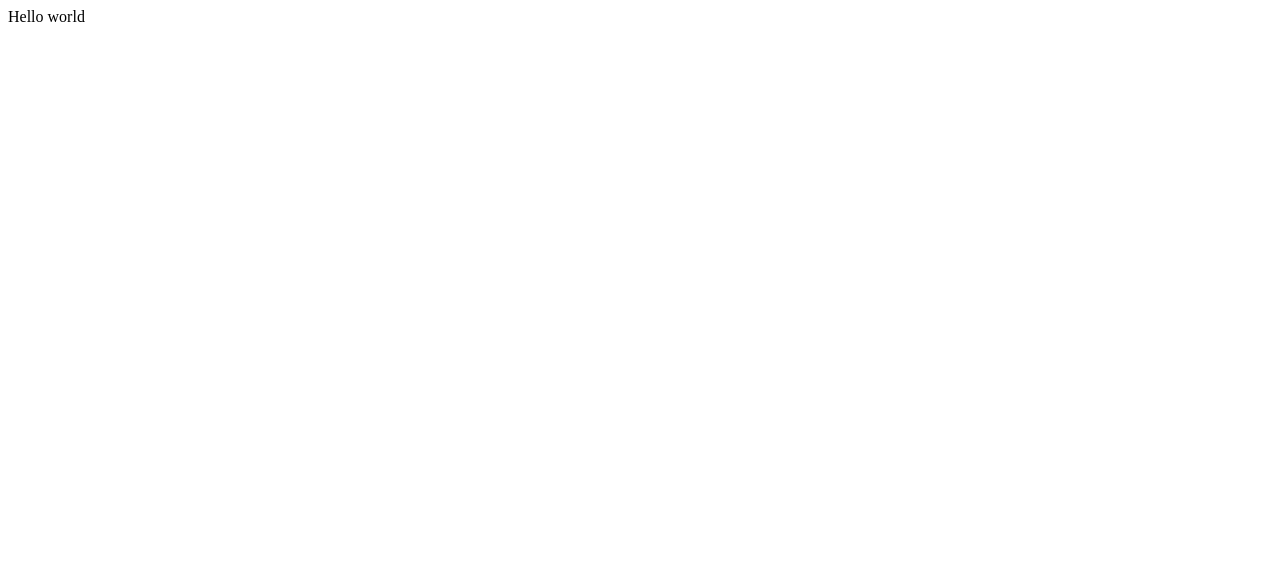
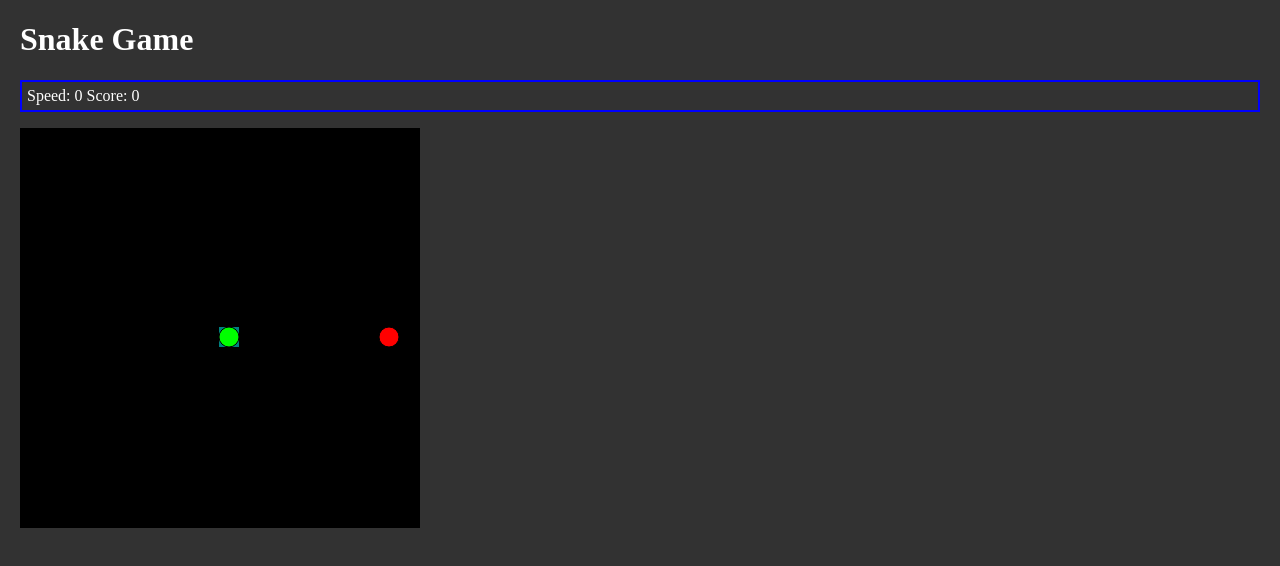
Before and after one commit to DarkRainX3/DarkRainX3.github.io, a plain HTML site: page index.html in a window 1280 px wide. Drawn offline with Linux system fonts and the light colour scheme.

Commit message:
Updated game

```diff
--- a/index.html
+++ b/index.html
@@ -1 +1,20 @@
-Hello world
+<!DOCTYPE html>
+<head>
+    <title>Welcome</title>
+    <style>
+        body {
+            margin: 20px;
+            background-color: rgb(50, 50, 50);
+        }
+        .output {
+            border-style: solid;
+            border-width: 2px;
+            border-color: blue;
+            padding: 5px;
+        }
+    </style>
+</head>
+<h1 style="color:white">Snake Game</h1>
+<p class="output" id="speedout" style="color:white">Speed:</p>
+<canvas id="gc" width="400" height="400"></canvas>
+<script src="snake.js"></script>
--- /dev/null
+++ b/snake.js
@@ -0,0 +1,143 @@
+window.onload = function() {
+    canv = document.getElementById("gc");
+    ctx = canv.getContext("2d");    //makes obj that has methods for drawing
+    // on canvas, "2d" has various shapes
+    document.addEventListener("keydown",keyPush);
+    //interval = setInterval(game,1000/speed);
+    setTimeout(game,200);
+    var speedout = document.getElementById('speed');
+}
+var speed = 5;  //snake speed
+xv = yv = 0;    // x,y velocity
+px=py=10;   //player position
+gs = 20;   //gridsize
+tc = 20;    //tile count
+ax = Math.floor(Math.random()*tc); // first food
+ay = Math.floor(Math.random()*tc);
+trail = []; //snake position
+tail = 3;   //lenght of snake
+var score = 0;
+function game() {
+    setTimeout(game,1000/speed);
+    px+=xv;
+    py+=yv;
+    if(px<0) {
+        px=tc-1;
+    }
+    if(px>tc-1) {
+        px = 0;
+    }
+    if(py<0) {
+        py=tc-1;
+    }
+    if(py>tc-1) {
+        py = 0;
+    }
+    ctx.fillStyle="black";
+    ctx.fillRect(0,0,canv.width,canv.height);
+
+    ctx.fillStyle="teal";
+    for (var i = 1; i<trail.length; i++) {
+        ctx.fillRect(trail[i].x*gs-1,trail[i].y*gs-1,gs,gs);
+        if(trail[i].x==px && trail[i].y==py){
+            tail = 3;
+            speed = 5;
+            score=xv=yv=0;
+            speedout.textContent = "Speed: "+(speed-5)+ " Score: "+  score;
+            // clearInterval(interval)
+            // interval = setInterval(game,1000/speed);
+        }
+    }
+    ctx.beginPath();
+    ctx.arc(px*gs+9,py*gs+9,10,0,2*Math.PI, false);
+    ctx.fillStyle="lime";
+    ctx.fill();
+    ctx.lineWidth = 0;
+    ctx.stroke();
+    trail.push({x:px,y:py});
+    while(trail.length>tail){
+        trail.shift();
+    }
+    if (ax==px && ay==py) {
+        tail++;
+        if (speed<=10)
+            speed++;
+        else
+            speed+=0.5;
+        score++;
+        //setTimeout(game,speed);
+        // clearInterval(interval)
+        // interval = setInterval(game,1000/speed);
+        speedout.textContent = "Speed: "+(speed-5)+ " Score: "+  score;
+        tempx = Math.floor(Math.random()*tc);
+        tempy = Math.floor(Math.random()*tc);
+        while (checkPos(tempx,tempy)==true){
+            tempx = Math.floor(Math.random()*tc);
+            tempy = Math.floor(Math.random()*tc);
+        }
+        ax=tempx;
+        ay=tempy;
+    }
+
+    ctx.beginPath();
+    ctx.arc(ax*gs+9,ay*gs+9,10,0,2*Math.PI, false);
+    ctx.fillStyle="red";
+    ctx.fill();
+    ctx.stroke();
+    //ctx.fillRect(ax*gs,ay*gs,gs-2,gs-2);
+}
+function checkPos(x,y) {
+    for (var i = 0; i<trail.length; i++){
+        if (trail[i].x==x && trail[i].y==y)
+            return true;
+    }
+    return false;
+}
+function keyPush(e) {
+    if (e.keyCode==37){
+        if(xv==1)
+            return;
+        xv=-1;yv=0;
+            return;
+    }
+    else if (e.keyCode==38){
+        if(yv==1)
+            return;
+        xv=0;yv=-1;
+            return;
+    }
+    else if (e.keyCode==39){
+        if(xv==-1)
+            return;
+        xv=1;yv=0;
+            return;
+    }
+    else if (e.keyCode==40){
+        if(yv==-1)
+            return;
+        xv=0;yv=1;
+            return;
+    }
+  // switch(e.keyCode) {
+  //   case 37:
+  //       if(xv==1)
+  //           break;
+  //       xv=-1;yv=0;
+  //       break;
+  //   case 38:
+  //       if(yv==1)
+  //           break;
+  //       xv=0;yv=-1;
+  //       break;
+  //   case 39:
+  //       if(xv==-1)
+  //           break;
+  //       xv=1;yv=0;
+  //       break;
+  //   case 40:
+  //       if(yv==-1)
+  //           break;
+  //       xv=0;yv=1;
+  //       break;
+  // }
+}
```
